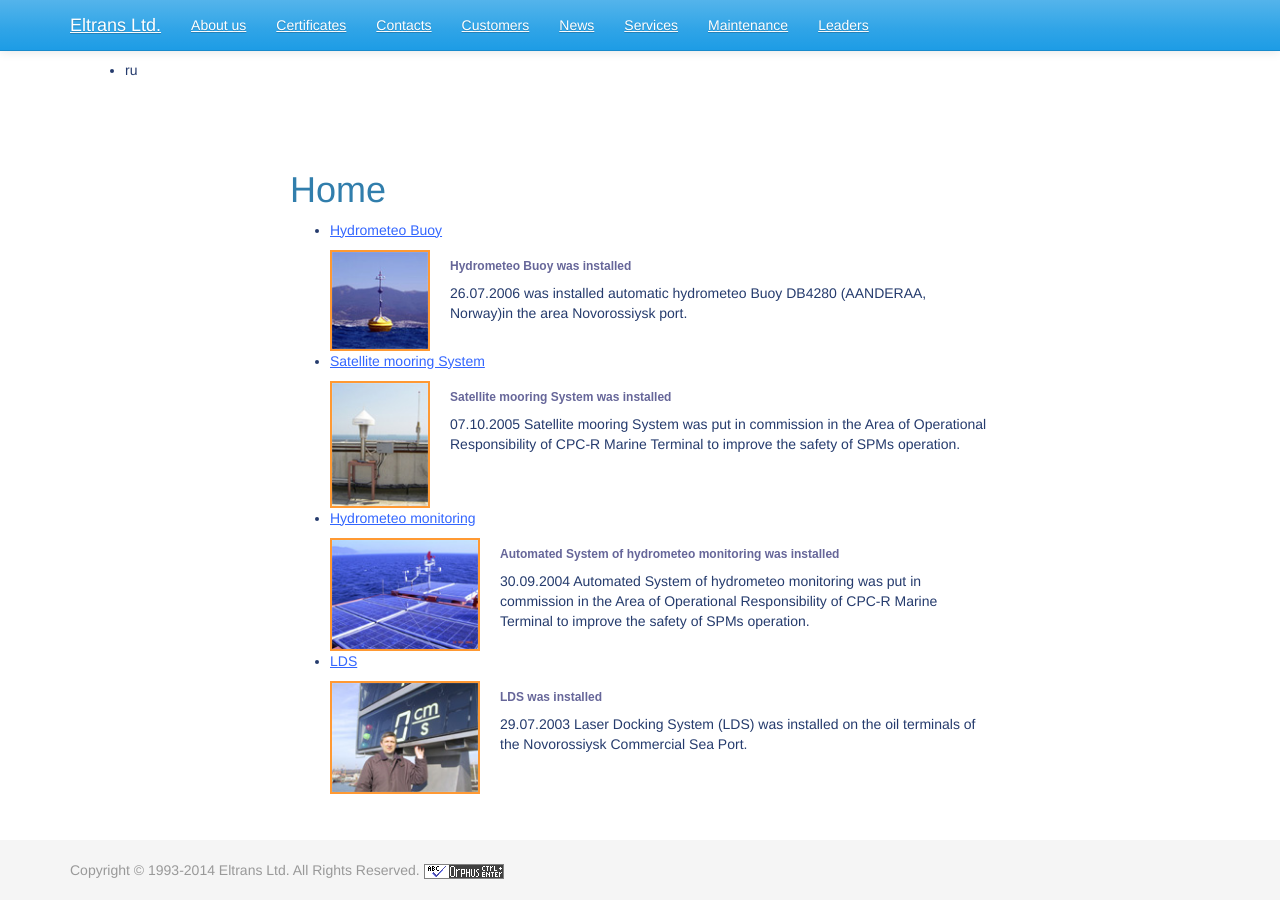
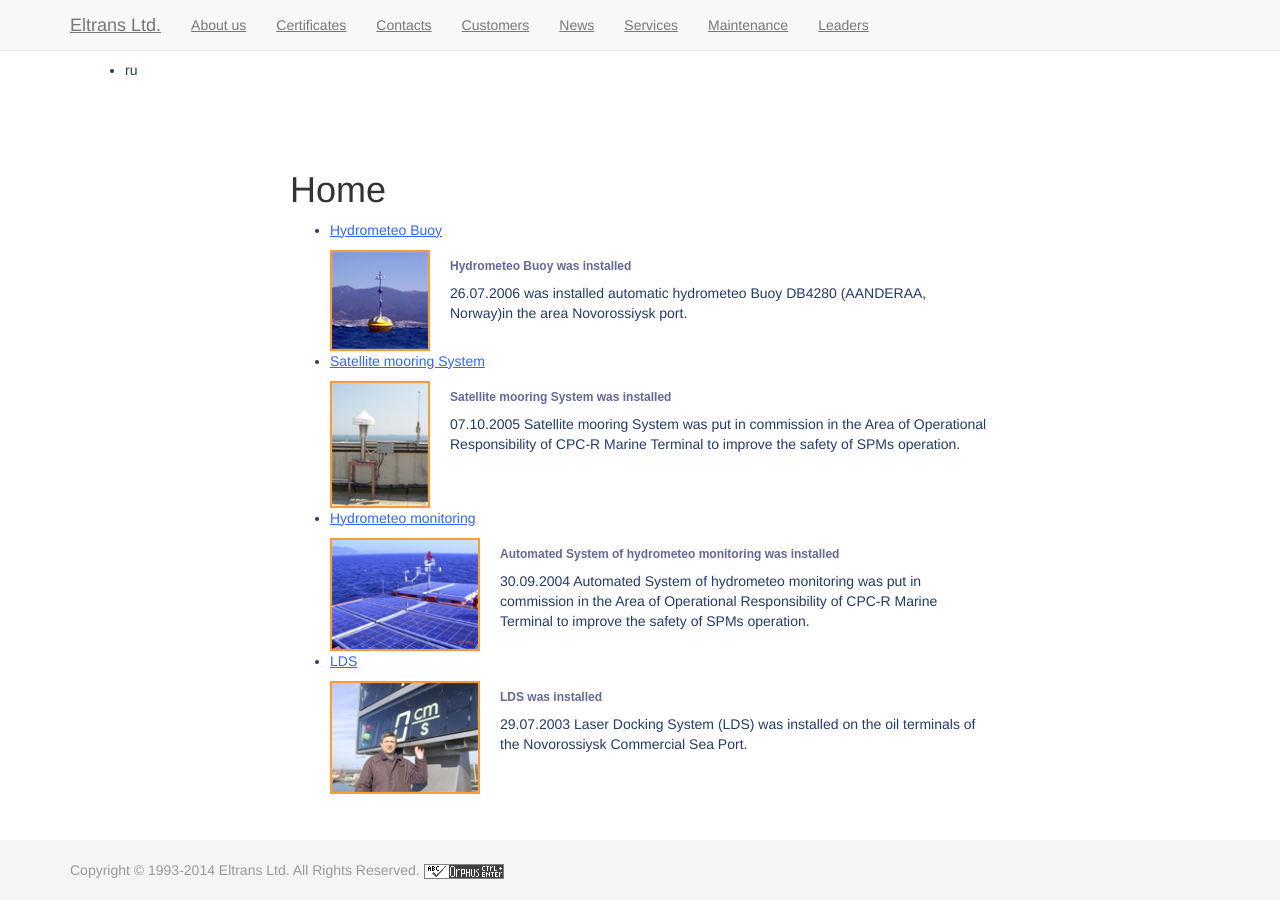
Before and after one commit to eltrans/eltrans.github.io, a Jekyll site: the page built from en/index.html, in a window 1280 px wide. Built offline with Jekyll 4.4.1, drawn with Linux system fonts in a browser that asks for light colours; nearby versions of some CDN libraries; library files that are not in the unit come from our copies.

Commit message:
bootstrap 3.1.1

```diff
--- a/_layouts/default.html
+++ b/_layouts/default.html
@@ -5,14 +5,14 @@
 	</head>
 	<body>
           <div id="wrap">
+            <div class="container">
+                {% include header.html %}
+            </div>
               <div class="navbar navbar-default navbar-fixed-top">
                 <div class="container">
                 {% include nav.html %}
                 </div>
               </div>
-            <div class="container">
-                {% include header.html %}
-            </div>
             <div class="container">
       		<section id="main_content" class="inner">
 				<h1>{{ page.title }}</h1>
```
Also changed, not shown: css/bootstrap.min.css, js/bootstrap.min.js.
